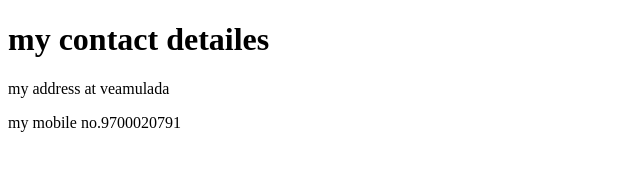
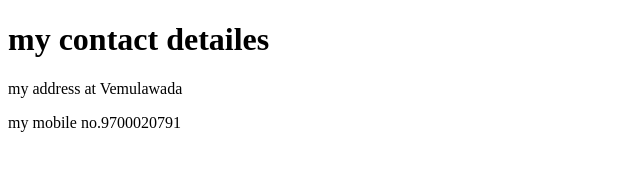
Before and after one commit to saivishal3105/cv, a plain HTML site: page contact me.html in a window 1280 px wide. Shown: the full height of the page, 0-640 px from the left. Drawn offline with Linux system fonts and the light colour scheme.

Commit message:
Update contact me.html

```diff
--- a/contact me.html
+++ b/contact me.html
@@ -7,7 +7,7 @@
   <body>
 <h1>my contact detailes</h1>
 <p>
-  my address at veamulada
+  my address at Vemulawada
   </p>
   <p>
     my mobile no.9700020791
```
